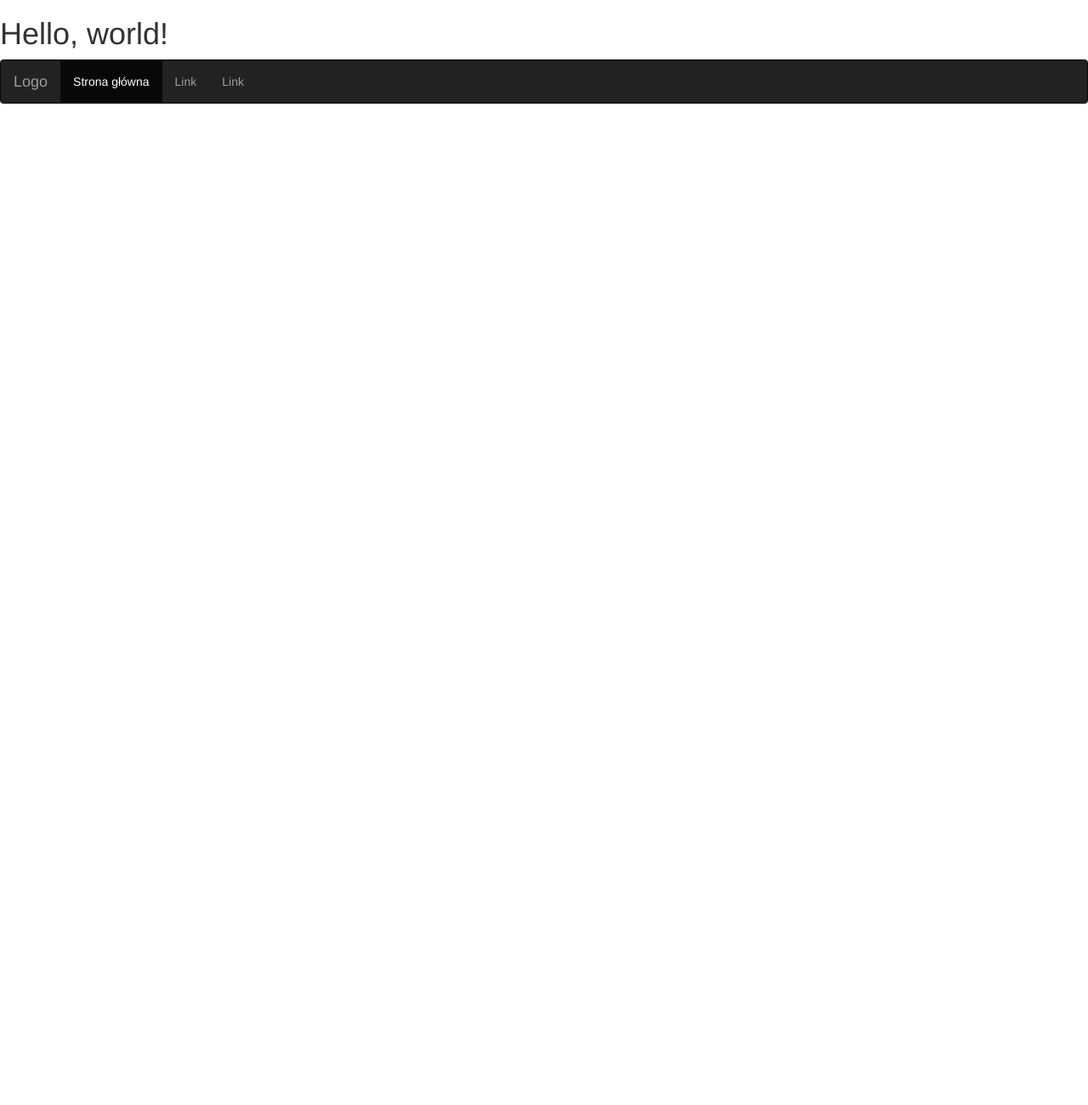
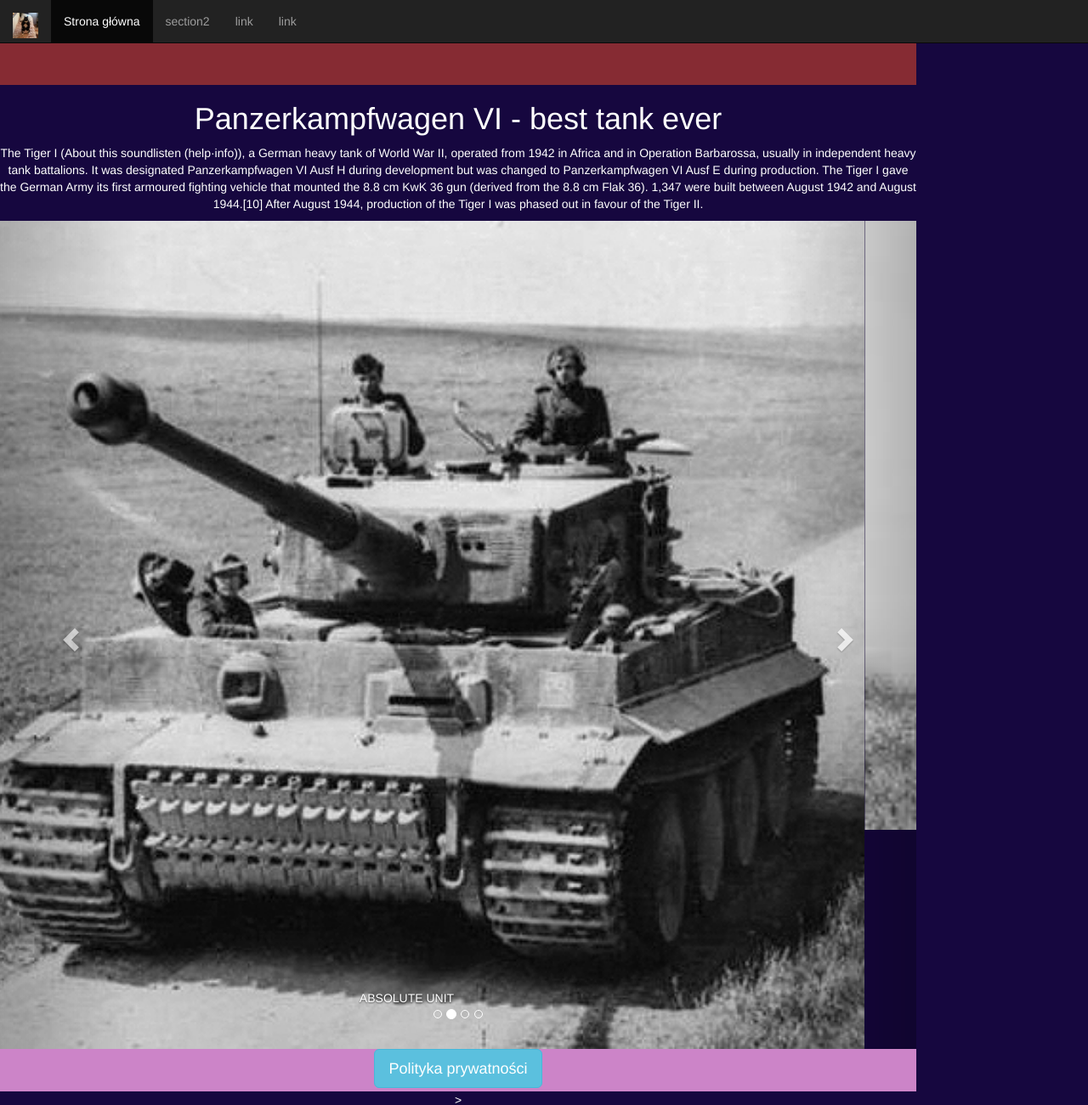
Before and after one commit to Czezary/Latecki_Skryptowe, a plain HTML site: page index.html in a window 1280 px wide. Shown: the whole page at 85% size. Before the commit the page ends 800 px from the top, so only its background shows below. Drawn offline with nearby package versions, Linux system fonts and the light colour scheme.

Commit message:
laboratorium 3

```diff
--- a/index.html
+++ b/index.html
@@ -6,47 +6,178 @@
     <meta name="viewport" content="width=device-width, initial-scale=1">
 
     <title>Bootstrap 101 Template</title>
-
     <link rel="stylesheet" href="https://stackpath.bootstrapcdn.com/bootstrap/3.4.1/css/bootstrap.min.css" integrity="sha384-HSMxcRTRxnN+Bdg0JdbxYKrThecOKuH5zCYotlSAcp1+c8xmyTe9GYg1l9a69psu" crossorigin="anonymous">
 
 
-  <body>
-    <h1>Hello, world!</h1>
 
     <style>
-        .nav navbar-nav{
-            margin-left: auto;
+      li {
+        text-align: right;
       }
+
+      .container {
+        float: center;
+
+      }
+
+      body {
+        color: #ffffff;
+        background-color: #16073f;
+        margin: 0px;
+        text-align: center;
+        display: block;
+        width: 1078px;
+      }
+
+      header {
+        color: #1f5328;
+        background-color: #862b33;
+        height: 100px;
+        position: relative;
+      }
+
+
+
+      footer {
+        color: #10054b;
+        background-color: #cc84c8;
+        height: 50px;
+        clear: both;
+      }
+
+
+      img {
+        width: 30px;
+        height: 30px;
+      }
+
+      #karuzela {
+        width: 100%;
+        height: 50%;
+
+      }
+
+
+
     </style>
 
+  <body>
 
-    <body>
-        <nav class="navbar navbar-inverse">
+    <div id=”container”>
+      <header>Tu będzie tytuł strony
+
+      </header>
+      <section id=main class=”jumbotron”>
+        <div class=”container”>
+          <h1>Panzerkampfwagen VI - best tank ever
+          </h1>
+          <p>
+            The Tiger I (About this soundlisten (help·info)), a German heavy tank of World War II,
+             operated from 1942 in Africa and in Operation Barbarossa, usually in independent heavy tank battalions.
+             It was designated Panzerkampfwagen VI Ausf H during development but was changed to Panzerkampfwagen VI Ausf E during production.
+             The Tiger I gave the German Army its first armoured fighting vehicle that mounted the 8.8 cm KwK 36 gun (derived from the 8.8 cm Flak 36).
+              1,347 were built between August 1942 and August 1944.[10] After August 1944, production of the Tiger I was phased out in favour of the Tiger II.
+
+          </p>
+        </div>
+      </section>
+
+
+        <nav class="navbar navbar-inverse navbar-fixed-top">
           <div class="container-fluid">
             <div class="navbar-header">
-                <button type="button" class="navbar-toggle collapsed"
-                   data-toggle="collapse" data-target="#navbar-collapse-1"
-                   ariaexpanded="false">
+              <button type="button" class="navbar-toggle collapsed" data-toggle="collapse"
+                data-target="#navbar-collapse-1" ariaexpanded="false">
                 <span class="sr-only">Toggle navigation</span>
                 <span class="icon-bar"></span>
                 <span class="icon-bar"></span>
                 <span class="icon-bar"></span>
               </button>
-                    <a class="navbar-brand" href="#">Logo</a>
+              <a class="navbar-brand" href="#">
+                <div id=”logo”>
+                  <img src=fatcat.jpg alt=””>
+                </div>
+              </a>
             </div>
             <div class="collapse navbar-collapse" id="navbar-collapse-1">
-                    <ul class="nav navbar-nav">
-                     <li class="active"><a href="#" title="Strona główna">Strona główna</a></li>
-                     <li><a href="#">Link</a></li>
-                     <li><a href="#">Link</a></li>
+              <ul class="nav navbar-nav ms-auto">
+                <li class="active"><a href=#main title="Strona główna">Strona główna</a></li>
+                <li><a href=section.html title="section2">section2</a></li>
+                <li><a title="link1">link</a></li>
+                <li><a title="link2">link</a></li>
               </ul>
             </div>
           </div>
         </nav>
+        <div class=”container”>
+          <div id="carouselID" class="carousel slide" data-ride="carousel">
+            <ol class="carousel-indicators">
+              <li data-target="#carouselID" data-slide-to="0" class="active"></li>
+              <li data-target="#carouselID" data-slide-to="1"></li>
+              <li data-target="#carouselID" data-slide-to="2"></li>
+              <li data-target="#carouselID" data-slide-to="3"></li>
+            </ol>
+            <div class="carousel-inner" role="listbox">
+              <div class="item active">
+                <img id="karuzela" src=1.jpg alt=”obrazek”>
+                <div class="carousel-caption">ABSOLUTE UNIT</div>
+              </div>
+              <div class="item">
+                <img id="karuzela" src=2.jpg alt=”obrazek”>
+                <div class="carousel-caption">ABSOLUTE UNIT </div>
+              </div>
+              <div class="item">
+                <img id="karuzela" src=3.jpg alt=”obrazek”>
+                <div class="carousel-caption">ABSOLUTE UNIT</div>
+              </div>
+              <div class="item">
+                <img id="karuzela" src=4.jpg alt=”obrazek”>
+                <div class="carousel-caption">ABSOLUTE UNIT</div>
+              </div>
+              <a class="left carousel-control" href="#carouselID" role="button" data-slide="prev">
+                <span class="glyphicon glyphicon-chevron-left" ariahidden="true"></span>
+                <span class="sr-only">Previous</span>
+              </a>
+              <a class="right carousel-control" href="#carouselID" role="button" data-slide="next">
+                <span class="glyphicon glyphicon-chevron-right" ariahidden="true"></span>
+                <span class="sr-only">Next</span>
+              </a>
+            </div>
 
+          </div>
+        </div>
+
+
+      <footer>
+        <div class=”container”>
+          <button type="button" class="btn btn-info btn-lg" data-toggle="modal" data-target="#myModal">Polityka prywatności</button>
+
+
+          <div class="modal fade" id="myModal" role="dialog">
+            <div class="modal-dialog">
+
+              <div class="modal-content">
+                <div class="modal-header">
+                  <button type="button" class="close" data-dismiss="modal">&times;</button>
+                  <h4 class="modal-title">Polityka prywatności</h4>
+                </div>
+                <div class="modal-body">
+                  <h1>Polityka prywatnosci</h1>
+                  <p>  PRIVACY PRIVACYPRIVACY PRIVACYPRIVACY PRIVACYPRIVACY PRIVACYPRIVACY PRIVACYPRIVACY PRIVACY</p>
+                </div>
+                <div class="modal-footer">
+                  <button type="button" class="btn btn-danger" data-dismiss="modal">Zamknij</button>
+                </div>
+              </div>
+
+            </div>
+          </div>
+      </div>
+    </div>
+</body>>
 
 <script src="js/jquery.min.js"></script>
 <script src="js/bootstrap.min.js"></script>
 <script src="https://stackpath.bootstrapcdn.com/bootstrap/3.4.1/js/bootstrap.min.js" integrity="sha384-aJ21OjlMXNL5UyIl/XNwTMqvzeRMZH2w8c5cRVpzpU8Y5bApTppSuUkhZXN0VxHd" crossorigin="anonymous"></script>
-  </body>
+
 </html>
--- /dev/null
+++ b/mycss/style.css
@@ -0,0 +1,48 @@
+li {
+    text-align: right;
+  }
+
+  .container {
+    float: center;
+
+  }
+
+  body {
+    color: #ffffff;
+    background-color: #000000;
+    margin: 0px;
+    text-align: center;
+    display: block;
+    width: 1078px;
+  }
+
+  header {
+    color: #531f1f;
+    background-color: #2b3886;
+    ;
+    height: 100px;
+    position: relative;
+  }
+
+
+
+  footer {
+    color: #1b2125;
+    background-color: #849dcc;
+    height: 100px;
+    clear: both;
+  }
+
+
+  img {
+    width: 30px;
+    height: 30px;
+
+
+  }
+
+  #karuzela {
+    width: 100%;
+    height: 50%;
+
+  }
```
Also changed, not shown: section.html (added, +158 -0 lines), 1.jpg (added), 11.jpg (added), 2.jpg (added), 22.jpg (added), 3.jpg (added), 33.jpg (added), 4.jpg (added), fatcat.jpg (added). Lines whose indentation alone changed are shown as unchanged.
